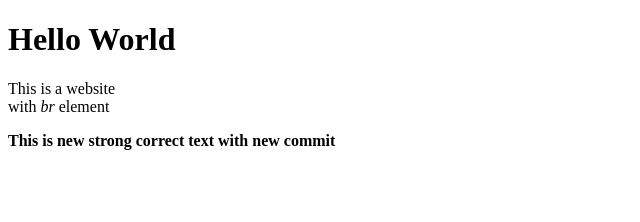
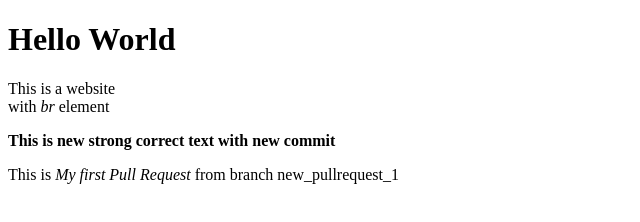
Before and after one commit to bohdandeputat/LAB_1.1, a plain HTML site: page index.html in a window 1280 px wide. Shown: the whole page, without its empty margins (0-640 px from the left). Drawn offline with Linux system fonts and the light colour scheme.

Commit message:
My first Pull Request from branch new_pullrequest_1

```diff
--- a/index.html
+++ b/index.html
@@ -10,6 +10,7 @@
   <h1>Hello World</h1>
   <p>This is a website<br>with <em>br</em> element</p>
   <p><strong>This is new strong correct text with new commit</strong></p>
+  <p>This is <em>My first Pull Request</em> from branch new_pullrequest_1</p>
 </body>
 
 </html>
```
